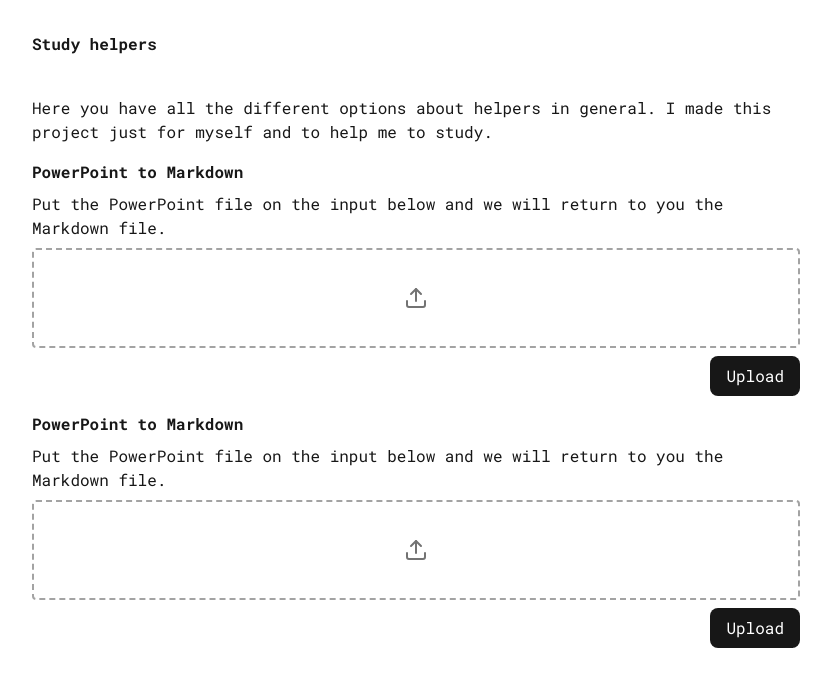
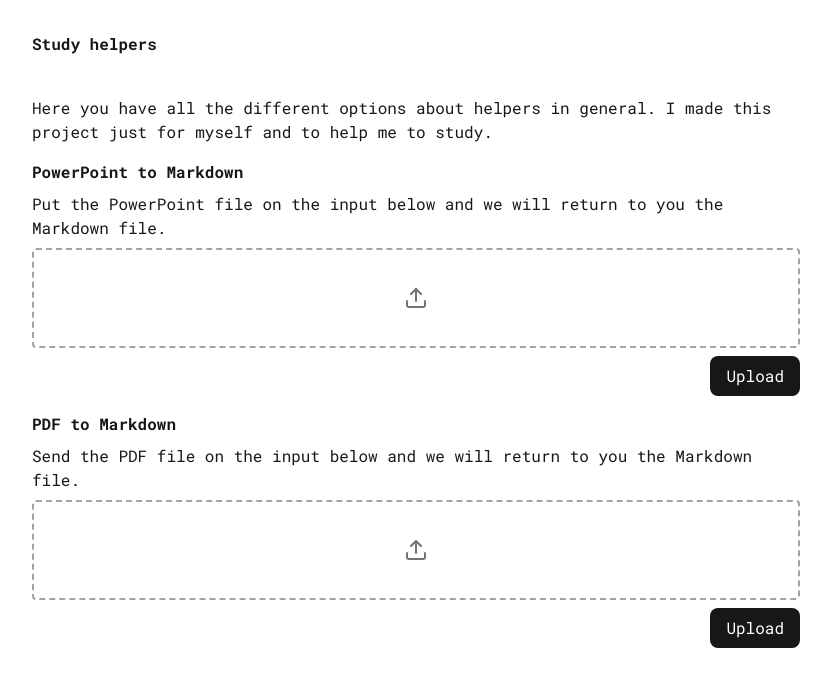
Before and after one commit to forjoa/study-helpers, a Next.js app: page / in a window 1280 px wide. Shown: the top 686 px of the page, without its empty margins (224-1055 px from the left). Built offline with nearby package versions, Linux system fonts and the light colour scheme.

Commit message:
refactor: update component content

```diff
--- a/components/pages/pdf-markdown.tsx
+++ b/components/pages/pdf-markdown.tsx
@@ -32,9 +32,9 @@ export default function PdfMarkdown() {
       className="mt-4 flex flex-col gap-2 w-full"
       encType="multipart/form-data"
     >
-      <h2 className="font-bold">PowerPoint to Markdown</h2>
+      <h2 className="font-bold">PDF to Markdown</h2>
       <p>
-        Put the PowerPoint file on the input below and we will return to you the
+        Send the PDF file on the input below and we will return to you the
         Markdown file.
       </p>
 
```
